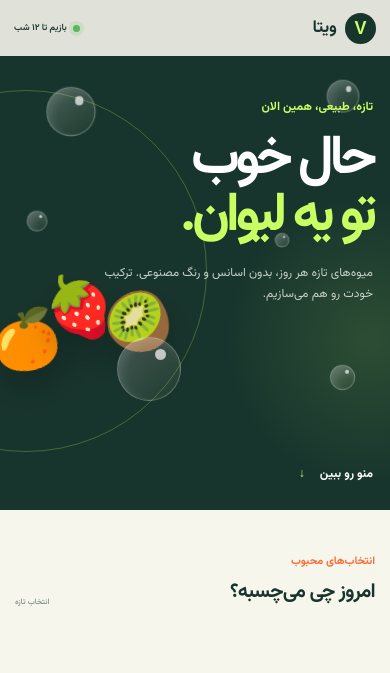
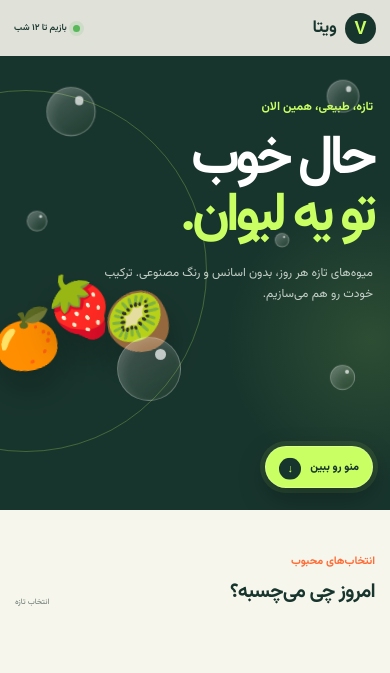
Before and after one commit to Tarokh11/menu, a Django app: template templates/menu/menu.html in a window 390 px wide. Shown: the top 673 px of the page. Run offline with Django 5.2, Linux system fonts and the light colour scheme; the template is opened without the code that fills it, so the values that code supplies are empty.

Commit message:
Emphasize menu call to action

```diff
--- a/menu/static/menu/menu.css
+++ b/menu/static/menu/menu.css
@@ -45,8 +45,10 @@ a { color: inherit; }
 .hero-fruit { direction: ltr; font-size: 68px; left: 4px; position: absolute; top: 315px; transform: rotate(-9deg); white-space: nowrap; }
 .hero-fruit span { display: inline-block; filter: drop-shadow(0 18px 18px rgba(0,0,0,.25)); margin-left: -13px; }
 .hero-fruit span:nth-child(2) { transform: translateY(-24px) rotate(14deg); }
-.scroll-hint { bottom: 34px; font-size: 12px; font-weight: 700; position: absolute; right: 22px; text-decoration: none; }
-.scroll-hint span { color: var(--lime); margin-right: 12px; }
+.scroll-hint { align-items: center; background: var(--lime); border: 1px solid rgba(255,255,255,.25); border-radius: 99px; bottom: 28px; box-shadow: 0 10px 28px rgba(0,0,0,.28), 0 0 0 5px rgba(202,255,99,.09); color: var(--ink); display: flex; font-size: 13px; font-weight: 800; padding: 12px 17px; position: absolute; right: 22px; text-decoration: none; transition: transform .2s ease, box-shadow .2s ease; z-index: 3; }
+.scroll-hint span { animation: arrow-nudge 1.5s ease-in-out infinite; background: var(--ink); border-radius: 50%; color: var(--lime); display: grid; height: 25px; margin-right: 12px; place-items: center; width: 25px; }
+.scroll-hint:hover { box-shadow: 0 14px 32px rgba(0,0,0,.34), 0 0 0 6px rgba(202,255,99,.14); transform: translateY(-2px); }
+.scroll-hint:active { transform: scale(.97); }
 .juice-bubbles { inset: 0; pointer-events: none; position: absolute; z-index: 1; }
 .juice-bubbles span { animation: bubble-float 5s ease-in-out infinite; background: linear-gradient(145deg, rgba(255,255,255,.22), rgba(202,255,99,.03)); border: 1px solid rgba(255,255,255,.28); border-radius: 50%; box-shadow: inset 4px 4px 8px rgba(255,255,255,.1); position: absolute; }
 .juice-bubbles span:after { background: rgba(255,255,255,.7); border-radius: 50%; content: ""; height: 18%; position: absolute; right: 23%; top: 18%; width: 18%; }
@@ -57,6 +59,7 @@ a { color: inherit; }
 .juice-bubbles span:nth-child(5) { animation-delay: -3.2s; height: 64px; left: 30%; top: 66%; width: 64px; }
 .juice-bubbles span:nth-child(6) { animation-delay: -2.7s; height: 25px; right: 9%; top: 72%; width: 25px; }
 @keyframes bubble-float { 0%, 100% { transform: translateY(0) scale(1); } 50% { transform: translateY(-13px) scale(1.04); } }
+@keyframes arrow-nudge { 0%, 100% { transform: translateY(-2px); } 50% { transform: translateY(2px); } }
 
 .featured { padding: 54px 0 46px; }
 .section-title { align-items: end; display: flex; justify-content: space-between; padding: 0 20px 19px; }
@@ -127,7 +130,8 @@ footer strong { color: var(--lime); font-size: 15px; }
   .hero h1 { font-size: clamp(43px, 14vw, 55px); }
   .hero-copy > p:last-child { font-size: 12px; line-height: 1.8; margin-top: 17px; max-width: 275px; }
   .hero-fruit { font-size: 56px; top: 292px; }
-  .scroll-hint { bottom: 27px; right: 17px; }
+  .scroll-hint { bottom: 22px; font-size: 11px; padding: 9px 13px; right: 17px; }
+  .scroll-hint span { height: 22px; margin-right: 9px; width: 22px; }
   .featured { padding: 43px 0 36px; }
   .section-title { padding: 0 15px 15px; }
   .section-title h2 { font-size: 20px; }
@@ -152,7 +156,7 @@ footer strong { color: var(--lime); font-size: 15px; }
 
 @media (prefers-reduced-motion: reduce) {
   html { scroll-behavior: auto; }
-  .juice-bubbles span { animation: none; }
+  .juice-bubbles span, .scroll-hint span { animation: none; }
 }
 
 @media (min-width: 720px) {
```
